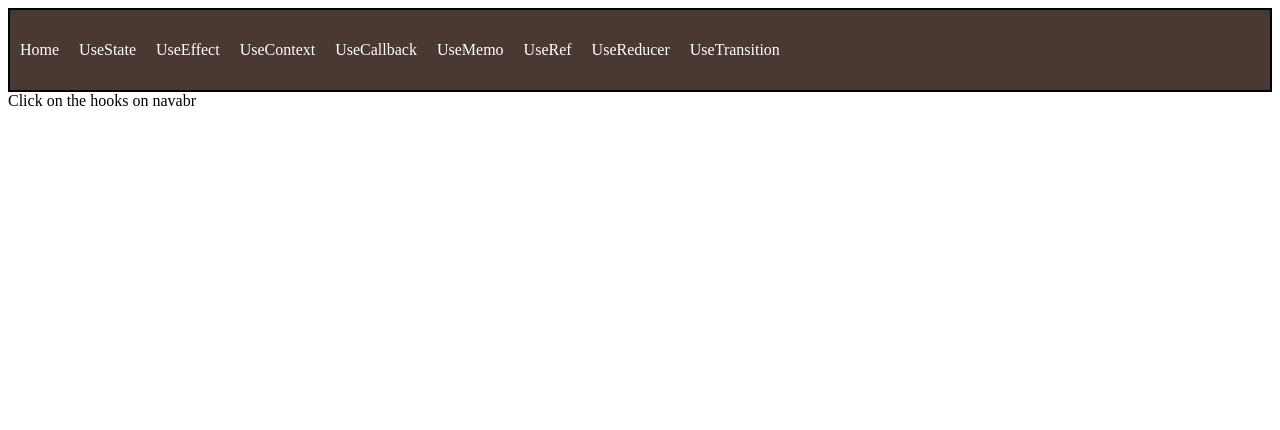
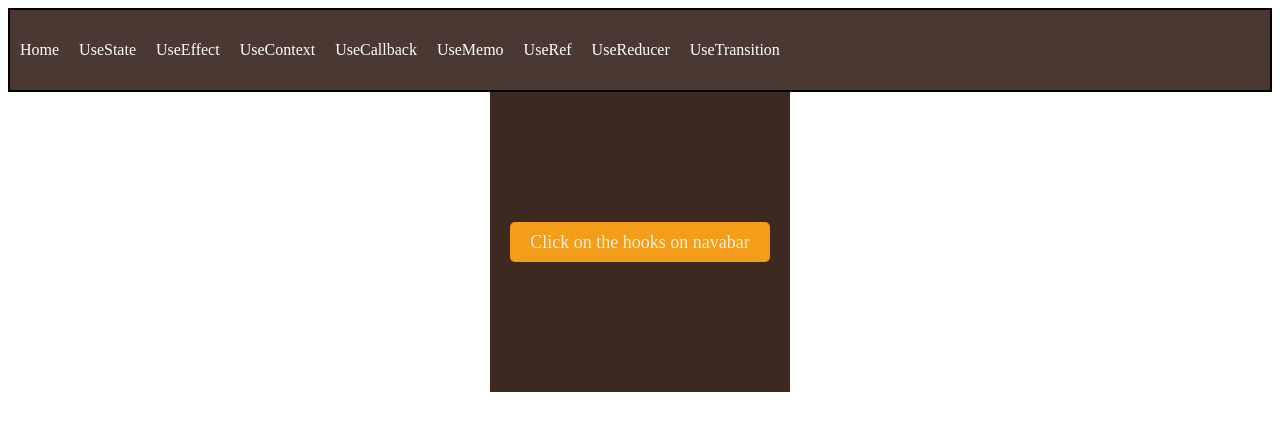
Before and after one commit to Domains18/React-Hooks, a React (Vite) app: page / in a window 1280 px wide. Shown: the top 430 px of the page. Built offline with nearby package versions, Linux system fonts and the light colour scheme.

Commit message:
react hooks

```diff
--- a/src/App.jsx
+++ b/src/App.jsx
@@ -1,6 +1,7 @@
 import { Routes, Route, Link } from 'react-router-dom'
-import { Nav } from './Components/Nav'
-import { Home } from './Components/Home'
+import { Nav } from './Components/Nav';
+import { Home } from './Components/Home';
+import { NotFound } from './Components/NotFound';
 function App() {
 
 
@@ -16,8 +17,8 @@ function App() {
       <Route path="/usememo" element={<UseMemo />} />
       <Route path="/useRef" element={<UseRef />} />
       <Route path="/useReducer" element={<UseReducer />} />
-      <Route path="/useTransition" element={<UseTransition />} />
-      <Route path="*" element={<NotFound />} /> */}
+      <Route path="/useTransition" element={<UseTransition />} /> */}
+      <Route path="*" element={<NotFound />} />
     </Routes>
     </>
   )
--- a/src/Components/Home.jsx
+++ b/src/Components/Home.jsx
@@ -6,10 +6,10 @@ import React from "react";
 
 
 export function Home (){
-    return <div className="Home">
-        <Rohe>
+    return <div>
+        <Rohe className="hero">
             <poster title="React Hooks" subtitle="A practical guide to mastering React Hooks">
-                <span className="btn-btn-home">Click on the hooks on navabr</span>
+                <span className="btn-btn-home">Click on the hooks on navabar</span>
             </poster>
         </Rohe>
     </div>
--- a/src/Components/NotFound.jsx
+++ b/src/Components/NotFound.jsx
@@ -1,16 +1,16 @@
-import React from 'react';
-import { poster } from './Poster';
-import { Rohe } from './Rohe';
+import { Rohe } from "./Rohe";
+import { poster } from "./Poster";
 
 
-
+import React from "react";
 
 
 export function NotFound() {
-    return
-    <Rohe>
-        <poster title="404" subtitle="Page not found">
-            <span className="btn-btn-home">Click on the hooks on navabr</span>
-        </poster>
-    </Rohe>
+    return <div>
+        <Rohe>
+            <poster title="React Hooks" subtitle="A practical guide to mastering React Hooks">
+                <div className="btn-btn-home">Click on the hooks on navbar</div>
+            </poster>
+        </Rohe>
+    </div>
 }
--- a/src/Components/Poster.jsx
+++ b/src/Components/Poster.jsx
@@ -4,9 +4,9 @@
 import react from 'react';
 
 export function poster({ title, subtitle, children}){
-    return <div className="poster">
+    return <div className="banner">
         <h1>{title}</h1>
         <h2>{subtitle}</h2>
-        <p>{children}</p>
+        <div>{children}</div>
     </div>
 }
--- a/src/Components/Rohe.jsx
+++ b/src/Components/Rohe.jsx
@@ -4,7 +4,7 @@
 import React from 'react';
 export function Rohe({ children }){
     return (
-        <div className='rohe'>
+        <div className='hero'>
             {children}
         </div>
     )
--- a/src/index.css
+++ b/src/index.css
@@ -9,8 +9,43 @@
     gap: 20px;
     border: 2px solid #000;
     align-items: center;
+
 }
 .nav-link{
   color: #fff;
   text-decoration: 0;
 }
+.hero {
+  display: flex;
+  justify-content: center;
+  background-color: #3C2A21;
+  height: 300px;
+  width: 300px;
+  align-items: center;
+  margin: auto;
+}
+
+/* End of hero */
+
+/* Start of banner component */
+.banner h1 {
+  color: #F49D1A;
+}
+
+.banner p {
+  color: #FDEEDC;
+  font-size: 18px;
+}
+
+/* End of banner component */
+
+.btn-btn-home {
+  background-color: #F49D1A;
+  color: #FDEEDC;
+  border: none;
+  padding: 10px 20px;
+  border-radius: 5px;
+  font-size: 18px;
+  margin: 10px;
+  text-decoration: none;
+}
```
